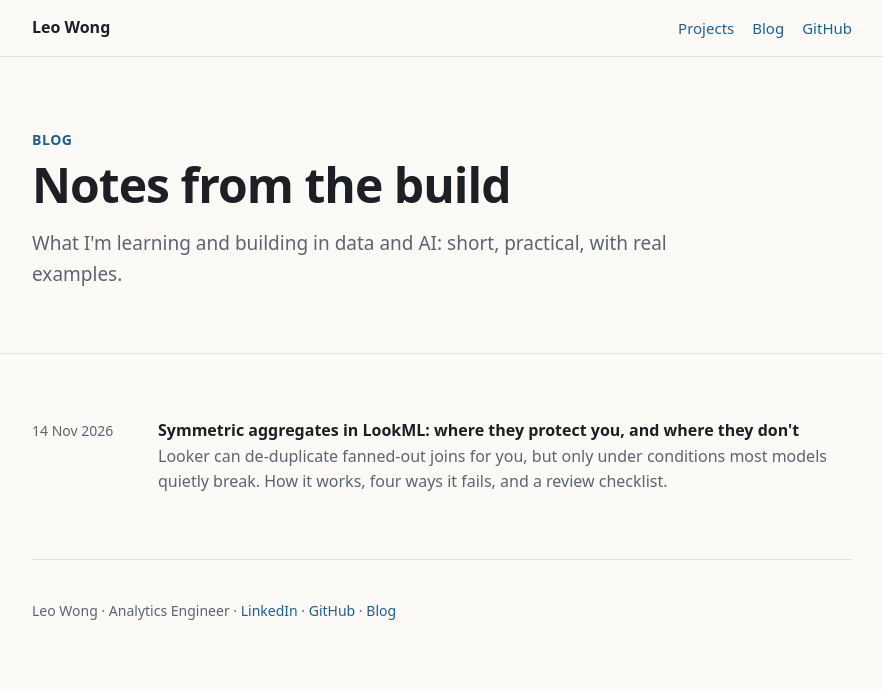
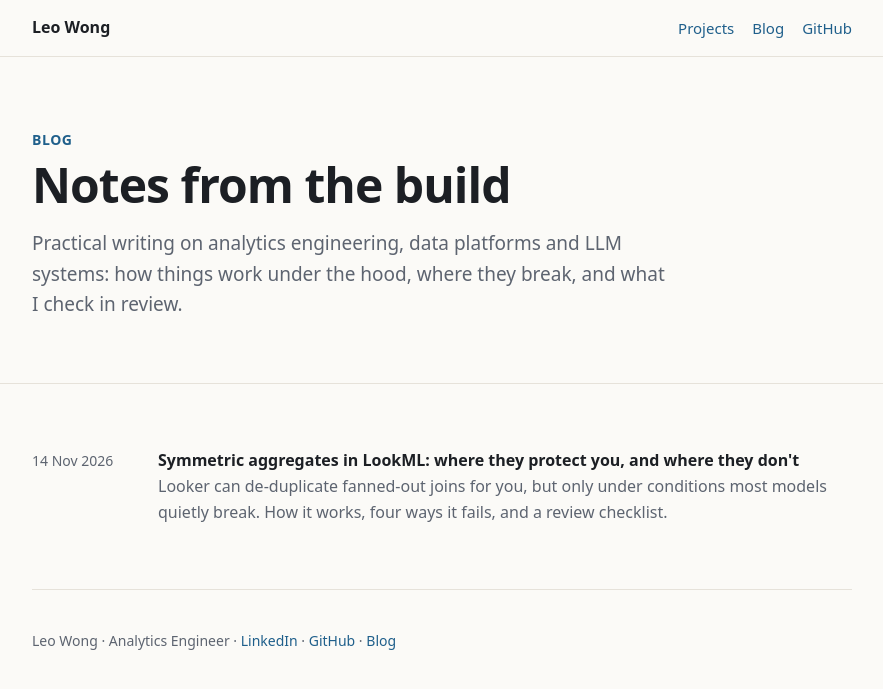
Before and after one commit to leo-data-gig-world/leo-data-gig-world.github.io, a Jekyll site: the page built from blog/index.html, in a window 1280 px wide. Shown: the top 689 px of the page, without its empty margins (198-1081 px from the left). Built offline with Jekyll 4.4.1, drawn with Linux system fonts in a browser that asks for light colours.

Commit message:
Blog intro: expert framing

```diff
--- a/blog/index.html
+++ b/blog/index.html
@@ -1,12 +1,12 @@
 ---
 layout: default
 title: Blog
-description: Notes on what I'm learning and building in data engineering, analytics engineering and LLMs.
+description: Practical writing on analytics engineering, data platforms and LLM systems.
 ---
 <header><div class="wrap">
   <div class="eyebrow">Blog</div>
   <h1>Notes from the build</h1>
-  <p class="lead">What I'm learning and building in data and AI: short, practical, with real examples.</p>
+  <p class="lead">Practical writing on analytics engineering, data platforms and LLM systems: how things work under the hood, where they break, and what I check in review.</p>
 </div></header>
 <main class="wrap">
   <section>
```
